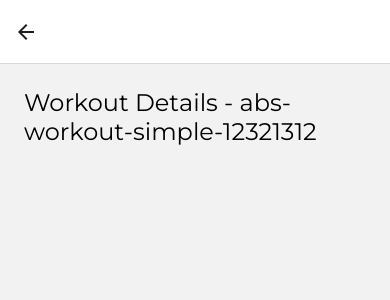
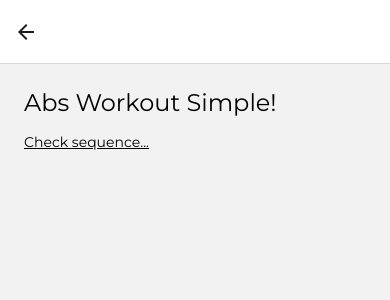
Before and after one commit to ikadgzl/react-native-workout-app, a React Native app: screen / in a window 390 px wide. Both pictures are taken after a click on the element 195 px from the left and 124 px from the top of the page. Shown: the top 300 px of the page. Built offline with nearby package versions, Linux system fonts and the light colour scheme.

Commit message:
implemented pressable text and workout hooks along with refactoring at workoutdetailsscreen

```diff
--- /dev/null
+++ b/components/PressableText.tsx
@@ -0,0 +1,10 @@
+import { Pressable, PressableProps } from 'react-native';
+import { MontserratText } from './styled/MontserratText';
+
+export function PressableText(props: PressableProps & { text: string }) {
+  return (
+    <Pressable {...props}>
+      <MontserratText style={{ textDecorationLine: 'underline' }}>{props.text}</MontserratText>
+    </Pressable>
+  );
+}
--- /dev/null
+++ b/hooks/useWorkoutById.ts
@@ -0,0 +1,19 @@
+import { useState, useEffect } from 'react';
+import { getWorkoutById } from '../storage/workout';
+import { Workout } from '../types/data';
+
+export const useWorkoutById = (slug: string) => {
+  const [workout, setWorkout] = useState<Workout>();
+
+  useEffect(() => {
+    const fetchWorkout = async () => {
+      const fetchedWorkout = await getWorkoutById(slug);
+
+      setWorkout(fetchedWorkout);
+    };
+
+    fetchWorkout();
+  }, []);
+
+  return [workout] as const;
+};
--- /dev/null
+++ b/hooks/useWorkouts.ts
@@ -0,0 +1,19 @@
+import { useState, useEffect } from 'react';
+import { getWorkouts } from '../storage/workout';
+import { Workout } from '../types/data';
+
+export const useWorkouts = () => {
+  const [workouts, setWorkouts] = useState<Workout[]>([]);
+
+  useEffect(() => {
+    const getWorkoutData = async () => {
+      const workoutData = await getWorkouts();
+
+      setWorkouts(workoutData);
+    };
+
+    getWorkoutData();
+  }, []);
+
+  return [workouts] as const;
+};
--- a/screens/HomeScreen.tsx
+++ b/screens/HomeScreen.tsx
@@ -1,23 +1,11 @@
 import { NativeStackHeaderProps } from '@react-navigation/native-stack';
 import { FlatList, Pressable, StyleSheet, View } from 'react-native';
-import { Workout } from '../types/data';
 import { MontserratText } from '../components/styled/MontserratText';
 import WorkoutItem from '../components/WorkoutItem';
-import { useEffect, useState } from 'react';
-import { getWorkouts } from '../storage/workout';
+import { useWorkouts } from '../hooks/useWorkouts';
 
 export default function HomeScreen({ navigation }: NativeStackHeaderProps) {
-  const [workouts, setWorkouts] = useState<Workout[]>([]);
-
-  useEffect(() => {
-    const getWorkoutData = async () => {
-      const workoutData = await getWorkouts();
-
-      setWorkouts(workoutData);
-    };
-
-    getWorkoutData();
-  }, []);
+  const [workouts] = useWorkouts();
 
   return (
     <View style={styles.container}>
--- a/screens/WorkoutDetailsScreen.tsx
+++ b/screens/WorkoutDetailsScreen.tsx
@@ -1,6 +1,8 @@
 import { NativeStackHeaderProps } from '@react-navigation/native-stack';
-import { StyleSheet, View } from 'react-native';
+import { Pressable, StyleSheet, View } from 'react-native';
+import { PressableText } from '../components/PressableText';
 import { MontserratText } from '../components/styled/MontserratText';
+import { useWorkoutById } from '../hooks/useWorkoutById';
 
 interface DetailsParams {
   route: {
@@ -11,9 +13,14 @@ interface DetailsParams {
 }
 
 export default function WorkoutDetailsScreen({ route }: NativeStackHeaderProps & DetailsParams) {
+  const [workout] = useWorkoutById(route.params.slug);
+
+  if (!workout) return 'loading..';
+
   return (
     <View style={styles.container}>
-      <MontserratText style={styles.header}>Workout Details - {route.params.slug}</MontserratText>
+      <MontserratText style={styles.header}>{workout.name}</MontserratText>
+      <PressableText onPress={() => console.log('pressable text from' + workout.name)} text='Check sequence...' />
     </View>
   );
 }
--- a/storage/workout.ts
+++ b/storage/workout.ts
@@ -12,6 +12,12 @@ export const getWorkouts = (): Promise<Workout[]> => {
   return getData('workouts');
 };
 
+export const getWorkoutById = async (slug: string): Promise<Workout | undefined> => {
+  const workouts = await getWorkouts();
+
+  return workouts.find((workout) => workout.slug === slug);
+};
+
 export const clearWorkouts = async (): Promise<void> => {
   await removeData('workouts');
 };
```
